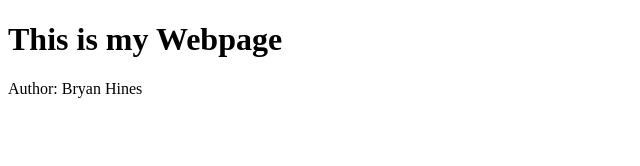
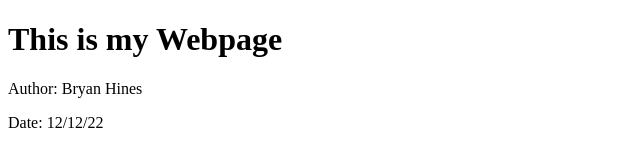
Before and after one commit to bryhi/demo1, a plain HTML site: page index.html in a window 1280 px wide. Shown: the whole page, without its empty margins (0-640 px from the left). Drawn offline with Linux system fonts and the light colour scheme.

Commit message:
added date to index

```diff
--- a/index.html
+++ b/index.html
@@ -9,5 +9,6 @@
 <body>
     <h1>This is my Webpage</h1>
     <p>Author: Bryan Hines</p>
+    <p>Date: 12/12/22</p>
 </body>
 </html>
```
